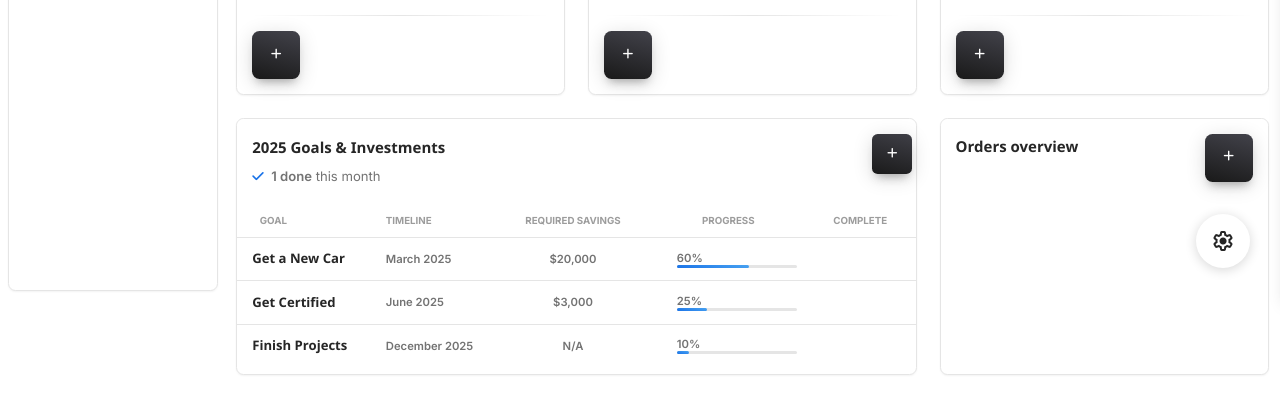
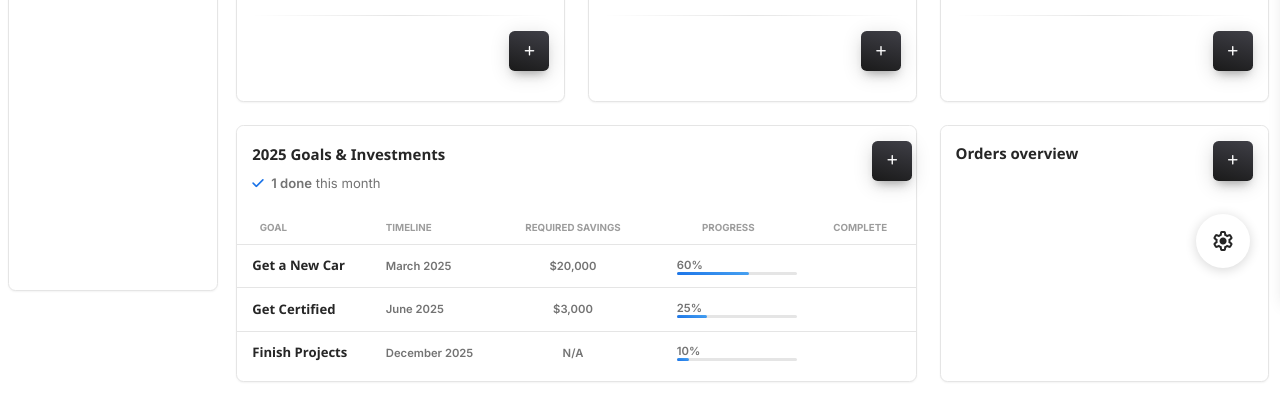
Before and after one commit to GreggIsGreat/XpenseTrack, a Django app: page / in a window 1280 px wide; the page is wider, and only the part inside the window is pictured. Shown: the part 502-914 px from the top of that part. Before the commit the page ends 877 px from the top of that part, so only its background shows below. Run offline with Django 5.2, Linux system fonts and the light colour scheme; some libraries are stand-ins or nearby versions.

Commit message:
added files to be tracked

```diff
--- a/xpenseapp/templates/xpenseapp/index.html
+++ b/xpenseapp/templates/xpenseapp/index.html
@@ -153,9 +153,10 @@
               </div>
               <hr class="dark horizontal">
               <div class="d-flex ">
-                <div class="icon icon-md icon-shape bg-gradient-dark shadow-dark shadow text-center">
+                <button type="button" class="btn btn-icon btn-ms bg-gradient-dark shadow-dark ms-auto align-items-center
+                        justify-content-center" data-bs-toggle="modal" data-bs-target="#addGoalModal">
                   <i class="material-symbols-rounded opacity-10">add</i>
-                </div>
+                </button>
               </div>
             </div>
           </div>
@@ -172,9 +173,10 @@
               </div>
               <hr class="dark horizontal">
               <div class="d-flex ">
-                <div class="icon icon-md icon-shape bg-gradient-dark shadow-dark shadow text-center">
+                <button type="button" class="btn btn-icon btn-ms bg-gradient-dark shadow-dark ms-auto align-items-center
+                        justify-content-center" data-bs-toggle="modal" data-bs-target="#addGoalModal">
                   <i class="material-symbols-rounded opacity-10">add</i>
-                </div>
+                </button>
               </div>
             </div>
           </div>
@@ -191,9 +193,10 @@
               </div>
               <hr class="dark horizontal">
               <div class="d-flex ">
-                <div class="icon icon-md icon-shape bg-gradient-dark shadow-dark shadow text-center">
+                <button type="button" class="btn btn-icon btn-ms bg-gradient-dark shadow-dark ms-auto align-items-center
+                        justify-content-center" data-bs-toggle="modal" data-bs-target="#addGoalModal">
                   <i class="material-symbols-rounded opacity-10">add</i>
-                </div>
+                </button>
               </div>
             </div>
           </div>
@@ -366,9 +369,10 @@
             <div class="card-header pb-0">
               <div class="d-flex justify-content-between">
                 <h6>Orders overview</h6>
-                <div class="icon icon-md icon-shape bg-gradient-dark shadow-dark shadow text-center ml-auto">
+                <button type="button" class="btn btn-icon btn-ms bg-gradient-dark shadow-dark ms-auto align-items-center
+                        justify-content-center" data-bs-toggle="modal" data-bs-target="#addGoalModal">
                   <i class="material-symbols-rounded opacity-10">add</i>
-                </div>
+                </button>
               </div>
             </div>
             <div class="card-body p-3">
```
